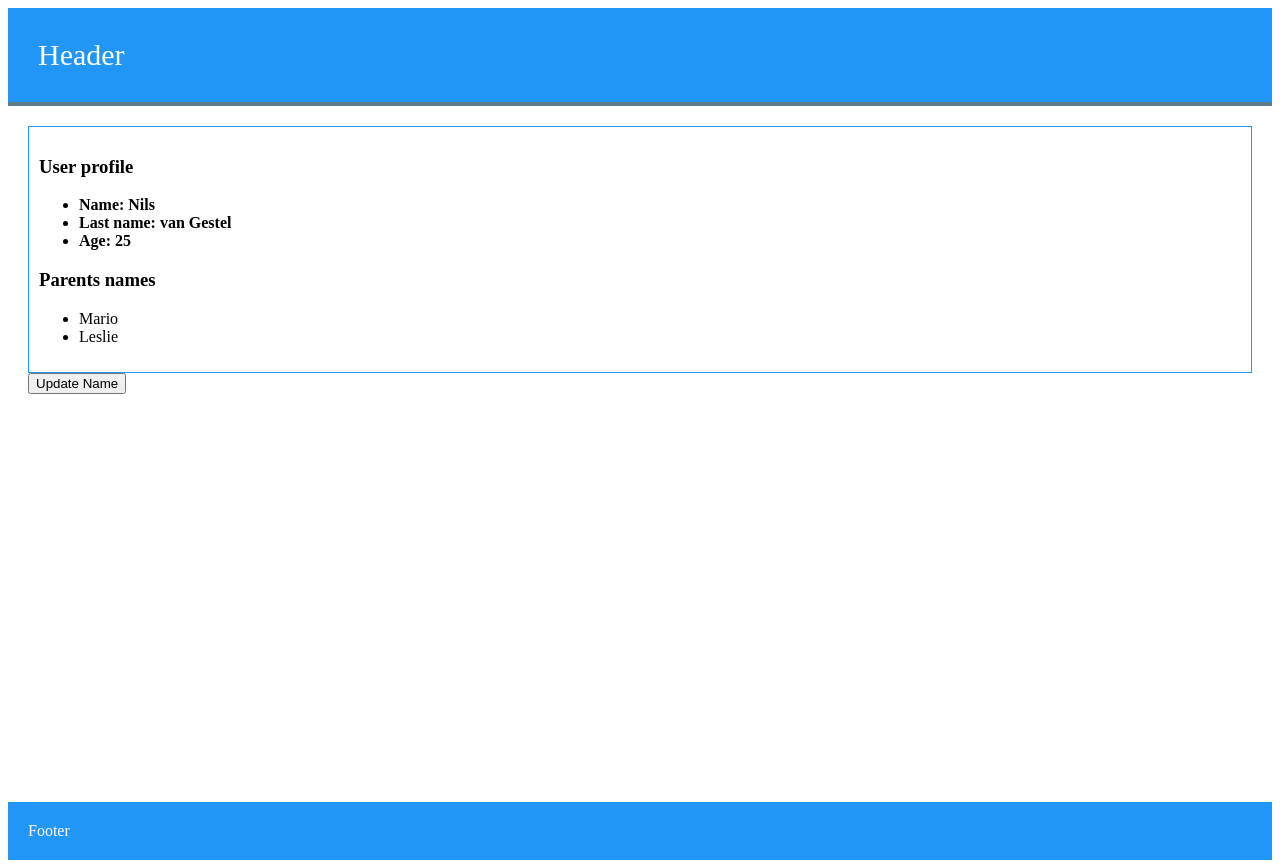
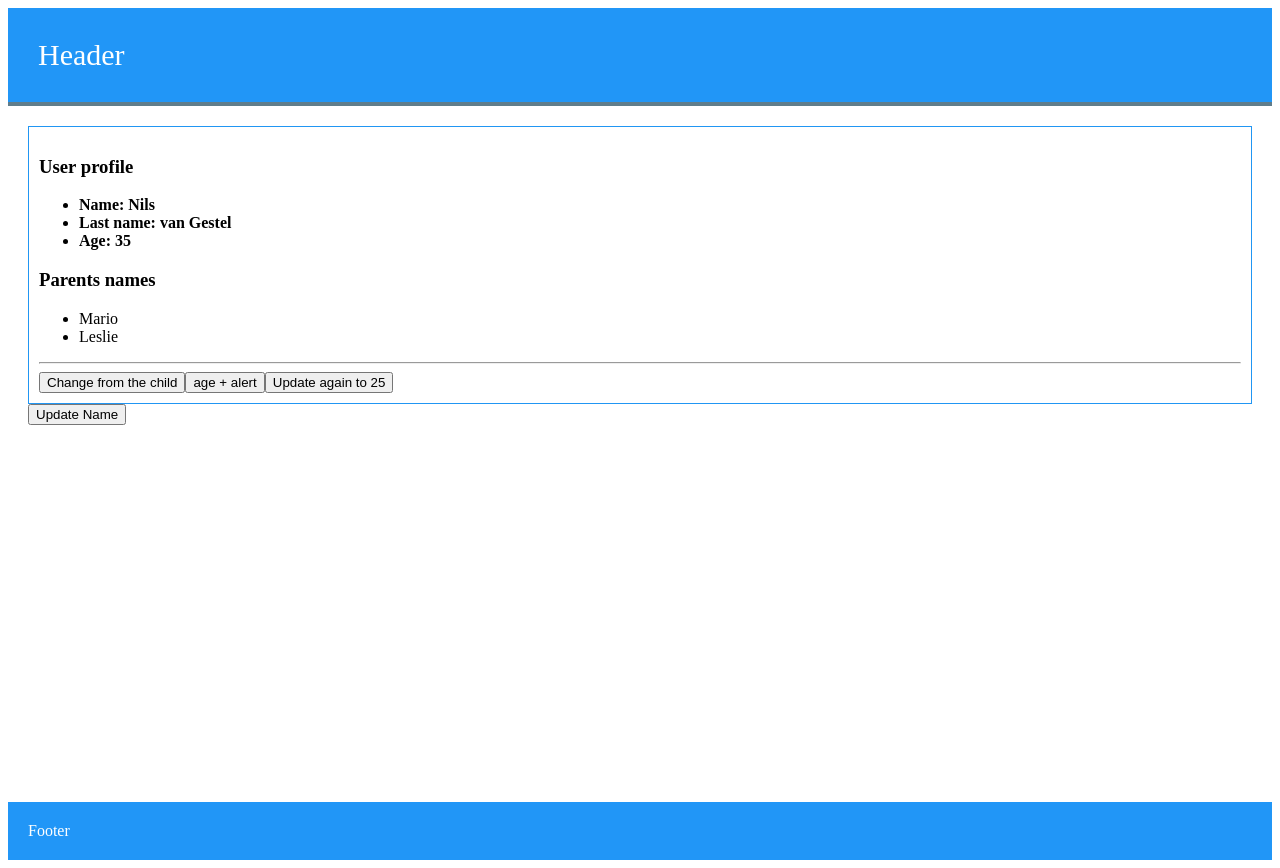
Before and after one commit to Versatilerz/CompleteVueJS2024, a Vue app in the folder FirstProject/: page / in a window 1280 px wide. Built offline with nearby package versions, Linux system fonts and the light colour scheme.

Commit message:
emits + callbacks

```diff
--- a/FirstProject/src/App.vue
+++ b/FirstProject/src/App.vue
@@ -7,7 +7,7 @@ import { reactive } from "vue";
 const data = reactive({
   userName: "Nils",
   lastName: "van Gestel",
-  userAge: 25,
+  userAge: 35,
   parents: {
     father: "Mario",
     mother: "Leslie",
@@ -15,7 +15,16 @@ const data = reactive({
 });
 
 const updateName = () => {
-  data.userName = "nameIsChanged";
+  data.userName = "Janne";
+};
+
+const updateAge = () => {
+  data.userAge = 34;
+  alert("Data Changed from child!");
+};
+
+const updateAgeAgain = (value) => {
+  data.userAge = value;
 };
 </script>
 
@@ -28,6 +37,9 @@ const updateName = () => {
       :userLastName="data.lastName"
       :userAge="data.userAge"
       :userParents="data.parents"
+      @updateLastName="data.lastName = $event"
+      @updateAge="updateAge"
+      :updateAgeAgain="updateAgeAgain"
     />
     <button @click="updateName">Update Name</button>
   </div>
--- a/FirstProject/src/components/Profile.vue
+++ b/FirstProject/src/components/Profile.vue
@@ -1,12 +1,17 @@
 <script setup>
-import { defineProps } from "vue";
+const emit = defineEmits(["updateLastName", "updateAge"]);
 
 const props = defineProps({
   userName: String,
   userLastName: String,
-  userAge: String,
+  userAge: Number,
   userParents: Object,
+  updateAgeAgain: Function,
 });
+
+const updateLastName = () => {
+  emit("updateLastName", "van Avendonk");
+};
 </script>
 
 <template>
@@ -29,6 +34,10 @@ const props = defineProps({
         {{ value }}
       </li>
     </ul>
+    <hr />
+    <button @click="updateLastName">Change from the child</button>
+    <button @click="emit('updateAge')">age + alert</button>
+    <button @click="updateAgeAgain(25)">Update again to 25</button>
   </div>
 </template>
 
```
